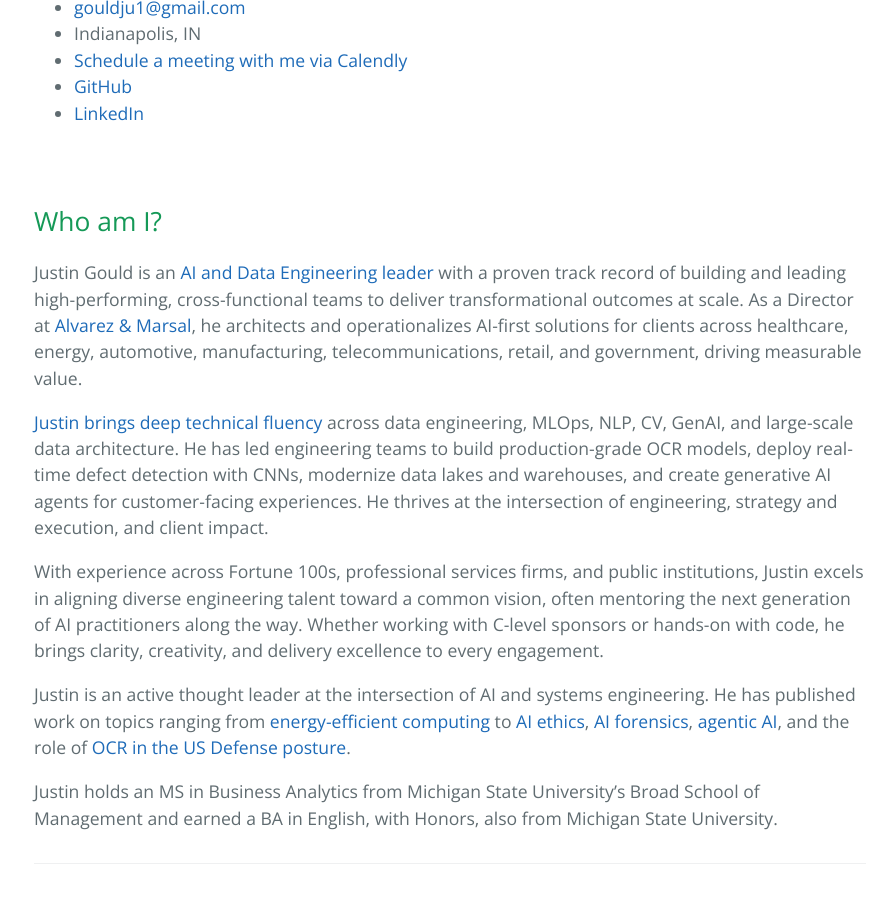
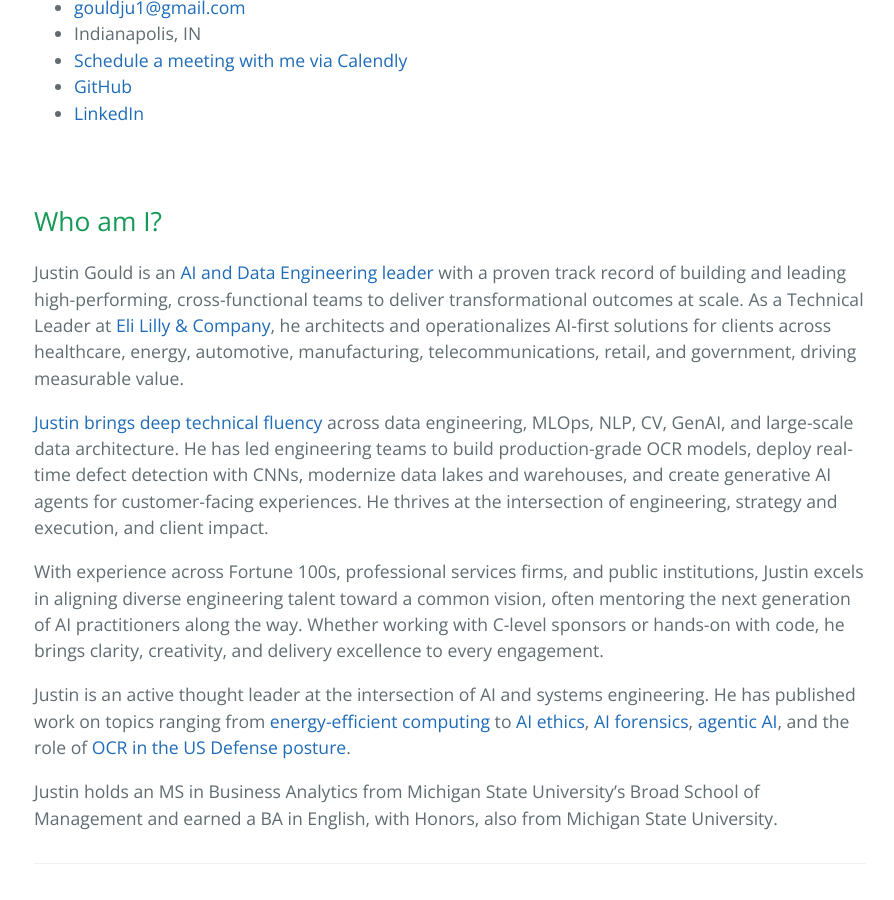
Before and after one commit to gouldju1/gouldju1, a Jekyll site: the page built from index.md, in a window 1280 px wide and 900 px high, scrolled down 879 px. Shown: the whole window, without its empty margins (190-1084 px from the left). Built offline with Jekyll 4.4.1, drawn with Linux system fonts in a browser that asks for light colours.

Commit message:
Update index.md

```diff
--- a/index.md
+++ b/index.md
@@ -19,7 +19,7 @@ title: Justin A. Gould
 <br>
 
 ## Who am I?
-Justin Gould is an [AI and Data Engineering leader](https://www.linkedin.com/in/gouldju1){:target="_blank"} with a proven track record of building and leading high-performing, cross-functional teams to deliver transformational outcomes at scale.  As a Director at [Alvarez & Marsal](https://www.alvarezandmarsal.com/){:target="_blank"}, he architects and operationalizes AI-first solutions for clients across healthcare, energy, automotive, manufacturing, telecommunications, retail, and government, driving measurable value.
+Justin Gould is an [AI and Data Engineering leader](https://www.linkedin.com/in/gouldju1){:target="_blank"} with a proven track record of building and leading high-performing, cross-functional teams to deliver transformational outcomes at scale.  As a Technical Leader at [Eli Lilly & Company](https://www.lilly.com/){:target="_blank"}, he architects and operationalizes AI-first solutions for clients across healthcare, energy, automotive, manufacturing, telecommunications, retail, and government, driving measurable value.
 
 [Justin brings deep technical fluency](https://github.com/gouldju1/gouldju1){:target="_blank"} across data engineering, MLOps, NLP, CV, GenAI, and large-scale data architecture.  He has led engineering teams to build production-grade OCR models, deploy real-time defect detection with CNNs, modernize data lakes and warehouses, and create generative AI agents for customer-facing experiences.  He thrives at the intersection of engineering, strategy and execution, and client impact.
 
```
